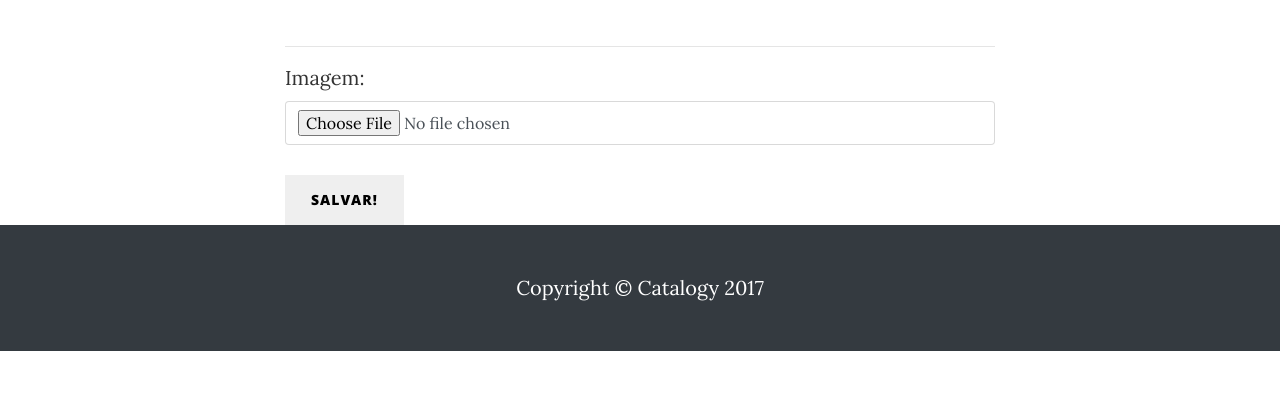
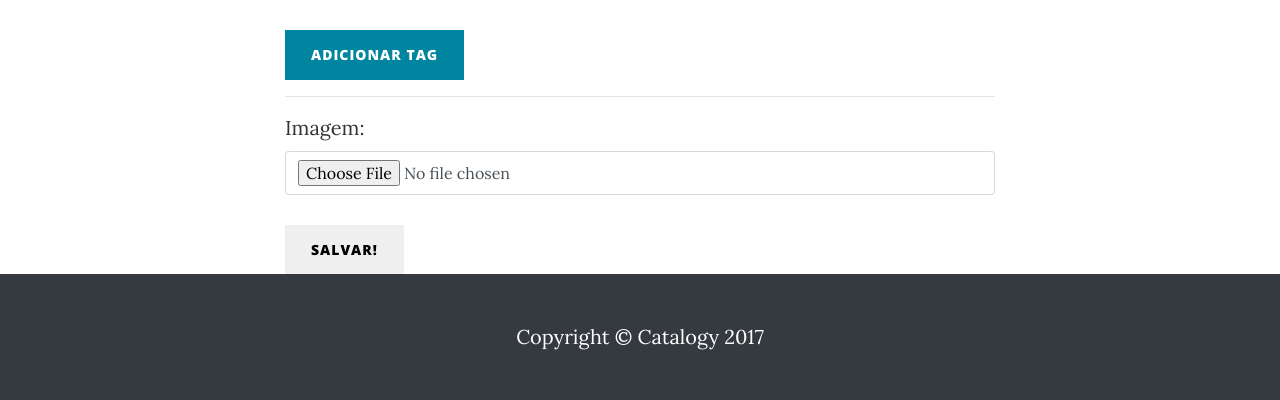
Before and after one commit to capmayer/catalogo_project, a Django app: page /resource/new/ in a window 1280 px wide. Shown: the part 1007-1407 px from the top of the page. Before the commit the page ends 1358 px from the top, so only its background shows below. Run offline with Django 3.2, Linux system fonts and the light colour scheme; data that the repository does not hold is empty; some libraries are stand-ins or nearby versions.

Commit message:
added add tag button

```diff
--- a/resources/forms.py
+++ b/resources/forms.py
@@ -1,5 +1,5 @@
 from django import forms
-from .models import Resource, Feedback, Image
+from .models import Resource, Feedback, Image, Tag
 
 class ResourceForm(forms.ModelForm):
     class Meta:
@@ -33,6 +33,14 @@ class FeedbackAnonymousForm(forms.ModelForm):
             'description': 'Descrição'
         }
 
+class TagForm(forms.ModelForm):
+    class Meta:
+        model = Tag
+        fields = ('name',)
+        labels = {
+            'name': 'Tag'
+        }
+
 class ImageForm(forms.ModelForm):
     class Meta:
         model = Image
--- a/resources/templates/resources/resource_new.html
+++ b/resources/templates/resources/resource_new.html
@@ -16,7 +16,7 @@
           <label for="{{ field.id_for_label }}">{{ field.label }}</label>
           {{ field|add_class:'form-control'}} <br />
         {% endfor %}
-
+        <button type="button" class="btn btn-primary" data-toggle="modal" data-target="#myModal">Adicionar tag</button>
         <hr>
 
         {% for field in image_form %}
@@ -33,5 +33,22 @@
         <button type="submit" name="form-submit" class="save btn btn-default">Salvar!</button>
     </form>
   </div>
+
+</div>
+<div class="modal fade" id="myModal" role="dialog">
+  <div class="modal-dialog modal-lg">
+    <button type="button" class="close" data-dismiss="modal">&times;</button>
+        <h4 class="modal-title">Tag:</h4>
+      <form method="POST" class="post-form form-control">
+        <div class="modal-body">
+            {% csrf_token %}
+            {{ tag_form.as_p }}
+        </div>
+        <div class="modal-footer">
+          <button type="submit" class="save btn btn-primary" name="tag_submit">Adicionar</button>
+          <button type="button" class="btn btn-default" data-dismiss="modal">Fechar</button>
+        </div>
+      </form>
+  </div>
 </div>
 {% endblock %}
--- a/resources/views.py
+++ b/resources/views.py
@@ -4,7 +4,7 @@ from django.shortcuts import render, redirect
 from django.forms import modelformset_factory
 from .models import Resource, Feedback, Image
 from .filters import ResourceFilter
-from .forms import ResourceForm, FeedbackForm, FeedbackAnonymousForm, ImageForm
+from .forms import ResourceForm, FeedbackForm, FeedbackAnonymousForm, ImageForm, TagForm
 
 
 def home(request):
@@ -53,23 +53,29 @@ def resource_new(request):
     if request.method == "POST":
         resource_form = ResourceForm(request.POST)
         image_form = ImageForm(request.POST, request.FILES)
-        if resource_form.is_valid() and image_form.is_valid():
-            resource = resource_form.save(commit=False)
+        tag_form = TagForm(request.POST)
+        if 'tag_submit' in request.POST:
+            if tag_form.is_valid():
+                tag = tag_form.save()
+        else:
+            if resource_form.is_valid() and image_form.is_valid():
+                resource = resource_form.save(commit=False)
 
-            if request.user.is_authenticated:
-                resource.author = request.user
+                if request.user.is_authenticated:
+                    resource.author = request.user
 
-            resource.save()
+                resource.save()
 
-            image = image_form.save(commit=False)
+                image = image_form.save(commit=False)
 
-            image.resource = resource
-            image.is_main = True
+                image.resource = resource
+                image.is_main = True
 
-            image.save()
+                image.save()
 
-            return redirect('resource_detail', slug=resource.slug)
+                return redirect('resource_detail', slug=resource.slug)
     else:
         resource_form = ResourceForm()
         image_form = ImageForm()
-    return render(request, 'resources/resource_new.html', { 'resource_form': resource_form, 'image_form': image_form })
+        tag_form = TagForm()
+    return render(request, 'resources/resource_new.html', { 'resource_form': resource_form, 'image_form': image_form, 'tag_form': tag_form })
```
